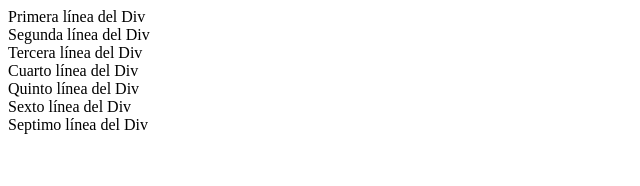
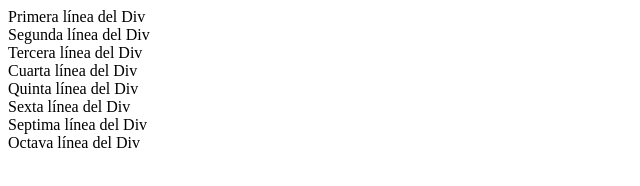
Before and after one commit to fabiocor19/Curso_Buenas_Practicas_GIT, a plain HTML site: page index.html in a window 1280 px wide. Shown: the whole page, without its empty margins (0-640 px from the left). Drawn offline with Linux system fonts and the light colour scheme.

Commit message:
Quinto Commit

```diff
--- a/index.html
+++ b/index.html
@@ -9,11 +9,11 @@
     <div>Primera línea del Div</div>
     <div>Segunda línea del Div</div>
     <div>Tercera línea del Div</div>
-    <div>Cuarto línea del Div</div>
-    <div>Quinto línea del Div</div>
-    <div>Sexto línea del Div</div>
-    <div>Septimo línea del Div</div>
-
+    <div>Cuarta línea del Div</div>
+    <div>Quinta línea del Div</div>
+    <div>Sexta línea del Div</div>
+    <div>Septima línea del Div</div>
+    <div>Octava línea del Div</div>
 
 
 </body>
```
